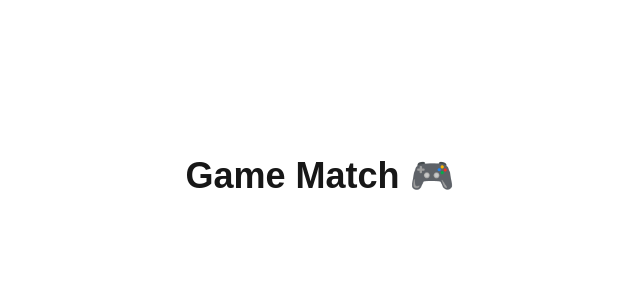
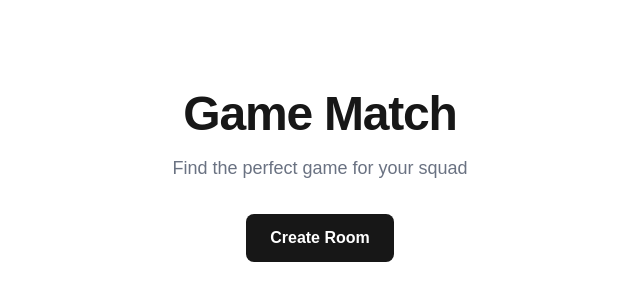
Before and after one commit to unitonli/game-match, a Next.js app: page / in a window 1280 px wide. Shown: the part 224-524 px from the top of the page, without its empty margins (320-960 px from the left). Built offline with nearby package versions, Linux system fonts and the light colour scheme.

Commit message:
Add room creation flow

```diff
--- a/app/page.tsx
+++ b/app/page.tsx
@@ -1,9 +1,31 @@
+"use client";
+
+import { useRouter } from "next/navigation";
+import { generateRoomCode } from "./utils/rooms";
+
 export default function HomePage() {
+  const router = useRouter();
+
+  function handleCreateRoom() {
+    const code = generateRoomCode();
+    router.push(`/room/${code}`);
+  }
+
   return (
-    <main className="min-h-screen flex items-center justify-center">
-      <h1 className="text-4xl font-bold">
-        Game Match 🎮
-      </h1>
+    <main className="flex min-h-screen items-center justify-center px-6">
+      <section className="flex max-w-md flex-col items-center text-center">
+        <h1 className="text-5xl font-bold tracking-tight">Game Match</h1>
+        <p className="mt-4 text-lg text-gray-500">
+          Find the perfect game for your squad
+        </p>
+        <button
+          type="button"
+          onClick={handleCreateRoom}
+          className="mt-8 rounded-lg bg-foreground px-6 py-3 font-semibold text-background transition hover:opacity-85 focus:outline-none focus:ring-2 focus:ring-foreground focus:ring-offset-2 focus:ring-offset-background"
+        >
+          Create Room
+        </button>
+      </section>
     </main>
   );
 }
--- /dev/null
+++ b/app/utils/rooms.ts
@@ -0,0 +1,9 @@
+const ROOM_CODE_ALPHABET = "ABCDEFGHJKLMNPQRSTUVWXYZ23456789";
+const ROOM_CODE_LENGTH = 6;
+
+export function generateRoomCode() {
+  return Array.from({ length: ROOM_CODE_LENGTH }, () => {
+    const index = Math.floor(Math.random() * ROOM_CODE_ALPHABET.length);
+    return ROOM_CODE_ALPHABET[index];
+  }).join("");
+}
```
